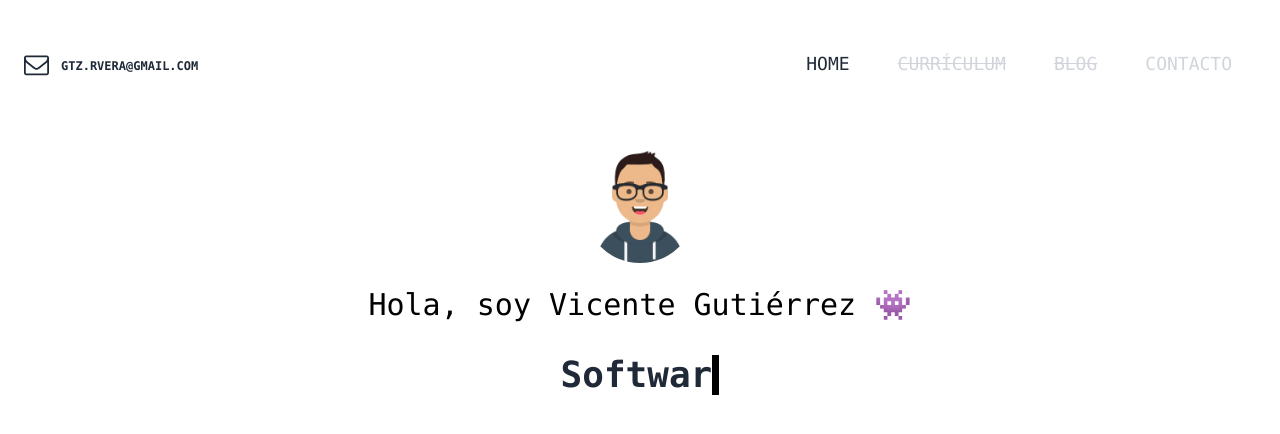
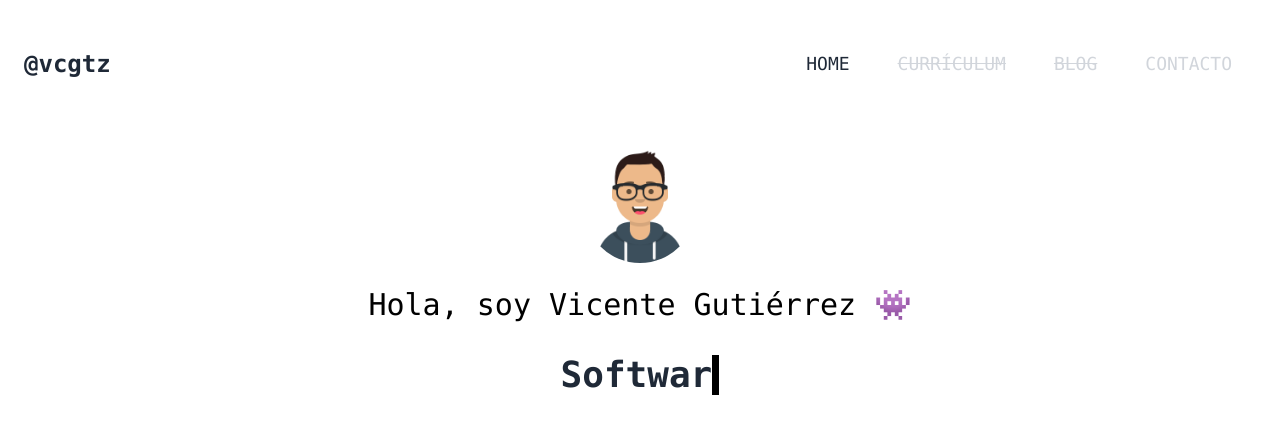
Before and after one commit to vcgtz/about-me, a Vue app: page / in a window 1280 px wide. Shown: the top 434 px of the page. Built offline with nearby package versions, Linux system fonts and the light colour scheme; the HTML template or start-up script is replaced by a standard one.

Commit message:
Remove old email

```diff
--- a/src/components/MainLogo.vue
+++ b/src/components/MainLogo.vue
@@ -1,10 +1,6 @@
 <template>
-  <div class="uppercase text-gray-800 dark:text-white font-black text-3xl flex items-center">
-    <svg width="25" height="25" viewBox="0 0 1792 1792" fill="currentColor" xmlns="http://www.w3.org/2000/svg">
-      <path d="M1664 1504v-768q-32 36-69 66-268 206-426 338-51 43-83 67t-86.5 48.5-102.5 24.5h-2q-48 0-102.5-24.5t-86.5-48.5-83-67q-158-132-426-338-37-30-69-66v768q0 13 9.5 22.5t22.5 9.5h1472q13 0 22.5-9.5t9.5-22.5zm0-1051v-24.5l-.5-13-3-12.5-5.5-9-9-7.5-14-2.5h-1472q-13 0-22.5 9.5t-9.5 22.5q0 168 147 284 193 152 401 317 6 5 35 29.5t46 37.5 44.5 31.5 50.5 27.5 43 9h2q20 0 43-9t50.5-27.5 44.5-31.5 46-37.5 35-29.5q208-165 401-317 54-43 100.5-115.5t46.5-131.5zm128-37v1088q0 66-47 113t-113 47h-1472q-66 0-113-47t-47-113v-1088q0-66 47-113t113-47h1472q66 0 113 47t47 113z">
-      </path>
-    </svg>
-    <span class="text-xs ml-3 mt-1"><a href="mailto:gtz.rvera@gmail.com">gtz.rvera@gmail.com</a></span>
+  <div class="text-gray-800 dark:text-white font-black text-2xl flex items-center">
+    @vcgtz
   </div>
 </template>
 
```
